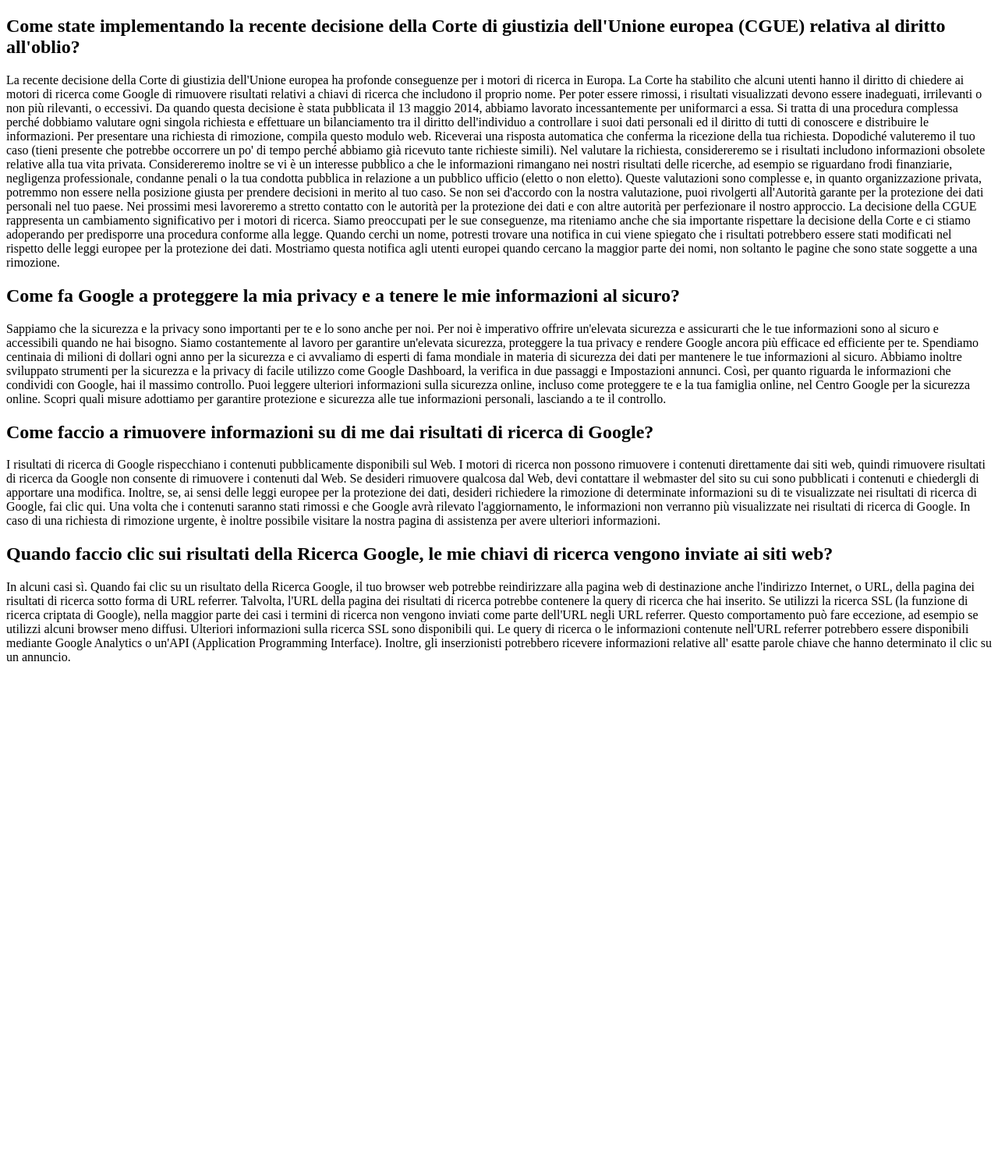
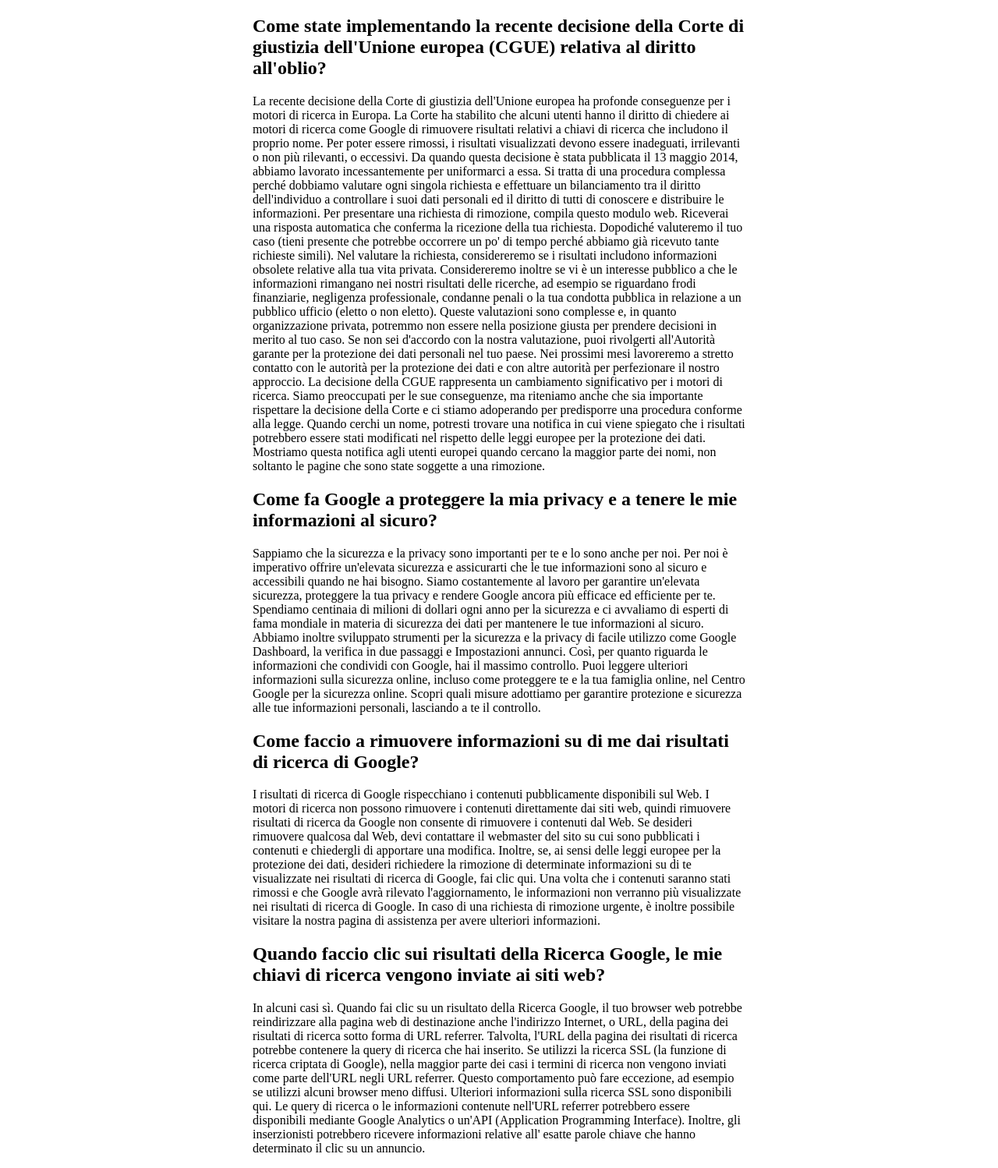
Before and after one commit to francescoferruccio/php-google-faq, a PHP site: page / in a window 1280 px wide. Shown: the whole page at 78% size. Before the commit the page ends 848 px from the top, so only its background shows below. Run offline with PHP 8.4, Linux system fonts and the light colour scheme.

Commit message:
aggiunto mini css e commenti

```diff
--- a/index.php
+++ b/index.php
@@ -3,7 +3,17 @@
   <head>
     <meta charset="utf-8">
     <title>Google FAQ</title>
+    <!-- CSS -->
+    <style>
+      .container {
+        width: 50%;
+        margin: auto;
+      }
+    </style>
+
+    <!-- PHP -->
     <?php
+      // creo due array rispettivamente per domande e risposte
       $questions = [
         "Come state implementando la recente decisione della Corte di giustizia dell'Unione europea (CGUE) relativa al diritto all'oblio?",
         "Come fa Google a proteggere la mia privacy e a tenere le mie informazioni al sicuro?",
@@ -33,12 +43,16 @@
       ];
     ?>
   </head>
+
   <body>
+    <div class="container">
+      <!-- ciclo nel primo array per estrarre la domanda e uso l'indice per estrarre la risposta corrispondete dal secondo array -->
       <?php
         foreach ($questions as $indice => $question) {
           echo "<h2>" . $question . "</h2>";
           echo "<p>" . $answers[$indice] . "<p>";
         }
       ?>
+    </div>
   </body>
 </html>
```
Lines whose indentation alone changed are shown as unchanged.
